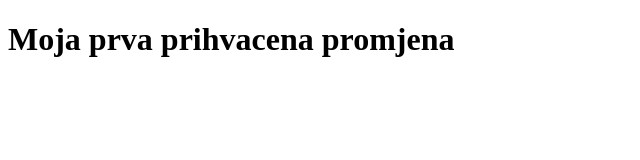
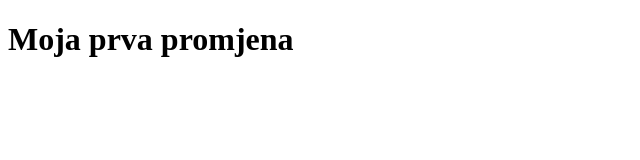
Before and after one commit to muki12321/MyProject, a plain HTML site: page index.html in a window 1280 px wide. Shown: the whole page, without its empty margins (0-640 px from the left). Drawn offline with Linux system fonts and the light colour scheme.

Commit message:
Update index.html

```diff
--- a/index.html
+++ b/index.html
@@ -5,6 +5,6 @@
 	<title>My Project</title>
 </head>
 <body>
-	<h1>Moja prva prihvacena promjena</h1>
+	<h1>Moja prva promjena</h1>
 </body>
 </html>
```
